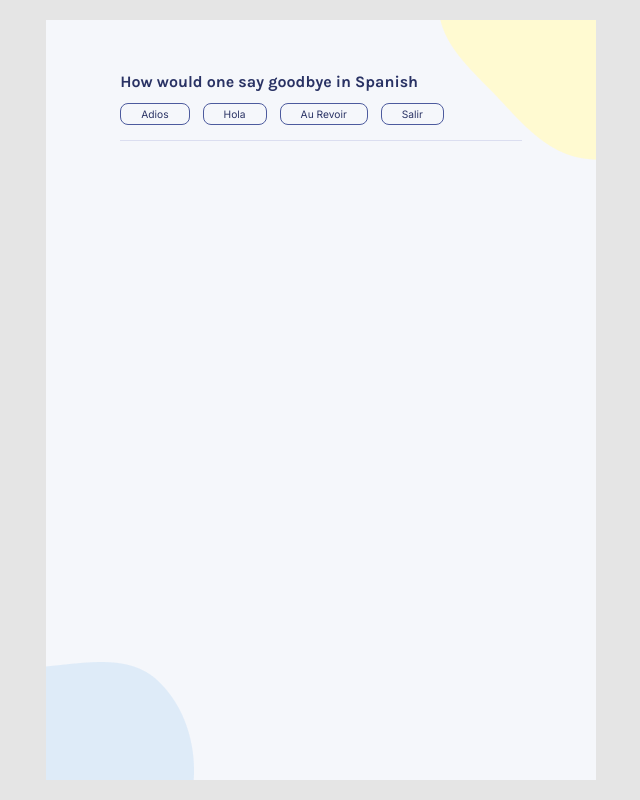
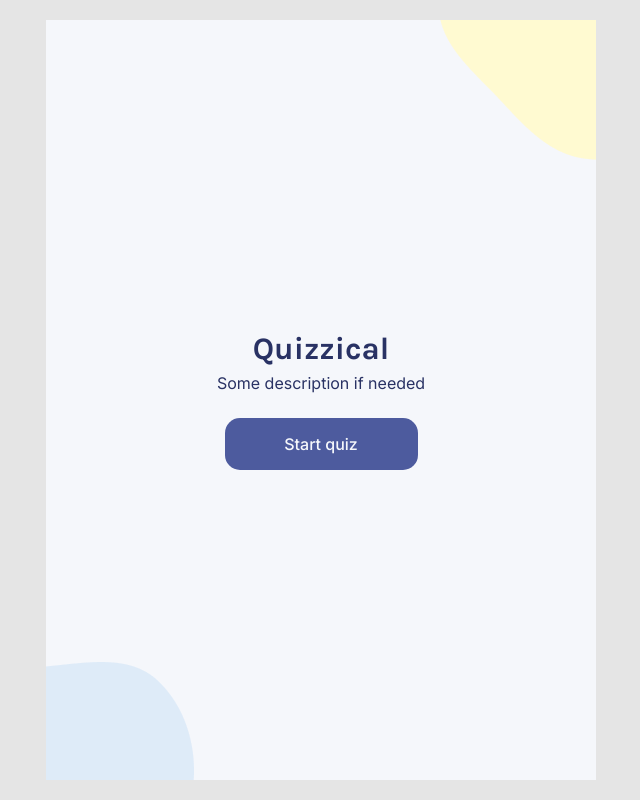
Before and after one commit to sika-007/quizzical-app, a React (Vite) app: page / in a window 1280 px wide. Shown: the whole page, without its empty margins (319-959 px from the left). Built offline with nearby package versions, Linux system fonts and the light colour scheme.

Commit message:
UI-build

```diff
--- /dev/null
+++ b/components/QuizComponent.jsx
@@ -0,0 +1,16 @@
+import React from "react"
+
+
+export default function QuizComponent() {
+    return (
+        <>
+            <h3 className="quiz-question">How would one say goodbye in Spanish?</h3>
+            <div className="quiz-options">
+                <div className="options option-1">Adios</div>
+                <div className="options option-2">Hola</div>
+                <div className="options option-3">Au Revoir</div>
+                <div className="options option-4">Salir</div>
+            </div>
+        </>
+    )
+}
--- a/src/App.jsx
+++ b/src/App.jsx
@@ -1,10 +1,17 @@
 import React, {useState, useEffect} from "react"
 import topRightBlob from "./assets/top-right-blob.png"
 import bottomLeftBlob from "./assets/bottom-left-blob.png"
+import QuizComponent from "../components/QuizComponent"
 
 export default function App() {
 
-  const [isQuizRunning, setIsQuizRunning] = useState(true)
+  //State declaration section
+  const [isQuizRunning, setIsQuizRunning] = useState(false)
+
+  //Function building section
+  function startQuiz() {
+    setIsQuizRunning(prevVal => !prevVal)
+  }
 
   //Everything is still hard coded at this point. this will change in the future
   return isQuizRunning ? (
@@ -12,12 +19,14 @@ export default function App() {
       <img className="bottom-left-blob" src={bottomLeftBlob} alt="Bottom Left Blob"/>
       <img src={topRightBlob} alt="Top Right Blob" className="top-right-blob" />
       <div className="quiz-container">
-        <h3 className="quiz-question">How would one say goodbye in Spanish</h3>
-        <div className="quiz-options">
-          <div className="options option-1">Adios</div>
-          <div className="options option-2">Hola</div>
-          <div className="options option-3">Au Revoir</div>
-          <div className="options option-4">Salir</div>
+        <QuizComponent />
+        <QuizComponent />
+        <QuizComponent />
+        <QuizComponent />
+        <QuizComponent />
+        <QuizComponent />
+        <div className="button-div">
+          <button className="check-answers">Check answers</button>
         </div>
       </div>
     </div>
@@ -29,7 +38,7 @@ export default function App() {
       <section className="quiz-intro">
         <h2 className="title">Quizzical</h2>
         <p className="description">Some description if needed</p>
-        <button className="start-quiz-btn">Start quiz</button>
+        <button className="start-quiz-btn" onClick={startQuiz}>Start quiz</button>
       </section>
     </div>
   )
```
